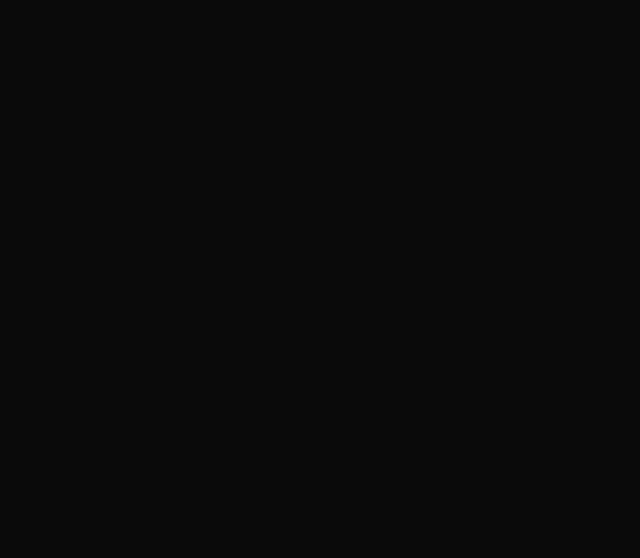
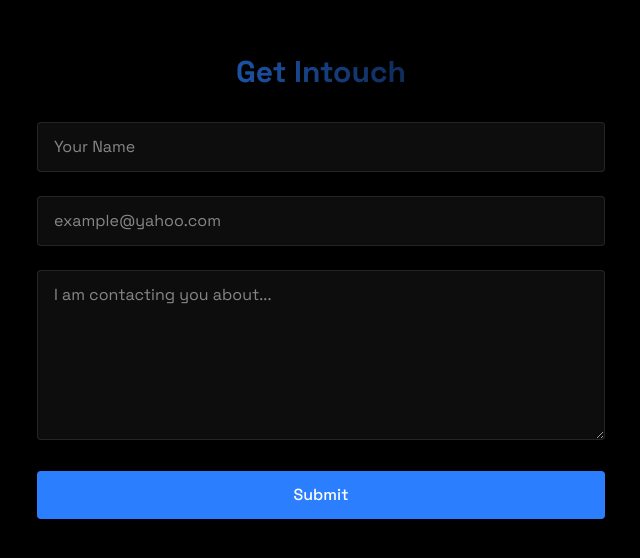
Before and after one commit to Allano256/final_portfolio, a React (Vite) app: page / in a window 1280 px wide. Shown: the part 2638-3196 px from the top of the page, without its empty margins (319-959 px from the left). Before the commit the page ends 2524 px from the top, so only its background shows below. Built offline with nearby package versions, Linux system fonts and the light colour scheme.

Commit message:
Added contact page

```diff
--- a/src/App.jsx
+++ b/src/App.jsx
@@ -8,6 +8,7 @@
 import { Home } from './components/sections/Home';
 import { About } from './components/sections/About';
 import { Projects } from './components/sections/Projects';
+import { Contact } from './components/sections/Contact';
 
 function App() {
  const [isLoaded, setIsLoaded]= useState(false);
@@ -25,6 +26,7 @@
        <Home />
        <About />
        <Projects />
+       <Contact />
       </div>
 
       </>
--- a/src/components/sections/Contact.jsx
+++ b/src/components/sections/Contact.jsx
@@ -0,0 +1,30 @@
+import { RevealOnScroll } from "../RevealOnScroll"
+
+export const Contact = ()=>{
+    return <section id="contact"
+     className="min-h-screen flex items-center justify-center py-20" >
+
+        <RevealOnScroll>
+           <div className="px-4 w-150" >
+            <h2 className="text-3xl font-bold mb-8 bg-gradient-to-r from-blue-500 to cyan-400 bg-clip-text text-transparent text-center"> Get Intouch</h2>
+            <form className="space-y-6">
+                   <div className="relative">
+                     <input type="text" id="name" required className="w-full bg-white/5 border border-white/10 rounded px-4 py-3 text-white transition focus:outline-none focus:border-blue-500 focus:bg-blue-500/5 "  placeholder="Your Name"/>
+                   </div>
+                   <div className="relative">
+                     <input type="email" id="email" name="email"  required className="w-full bg-white/5 border border-white/10 rounded px-4 py-3 text-white transition focus:outline-none focus:border-blue-500 focus:bg-blue-500/5 "  placeholder="example@yahoo.com"/>
+                   </div>
+
+                   <div className="relative">
+                     <textarea  id="message" name="message" rows={6} required className="w-full bg-white/5 border border-white/10 rounded px-4 py-3 text-white transition focus:outline-none focus:border-blue-500 focus:bg-blue-500/5 "  placeholder="I am contacting you about..."/>
+                   </div>
+                   <button className="w-full bg-blue-500 text-white py-3 px-6 rounded font-medium transition relative overflow-hidden hover:-translate-y-0.5 hover:shadow-[0_0_15px_rgba(59,130,246,0.4)]">Submit</button>
+
+            </form>
+
+           </div>
+
+        </RevealOnScroll>
+
+    </section>
+}
```
